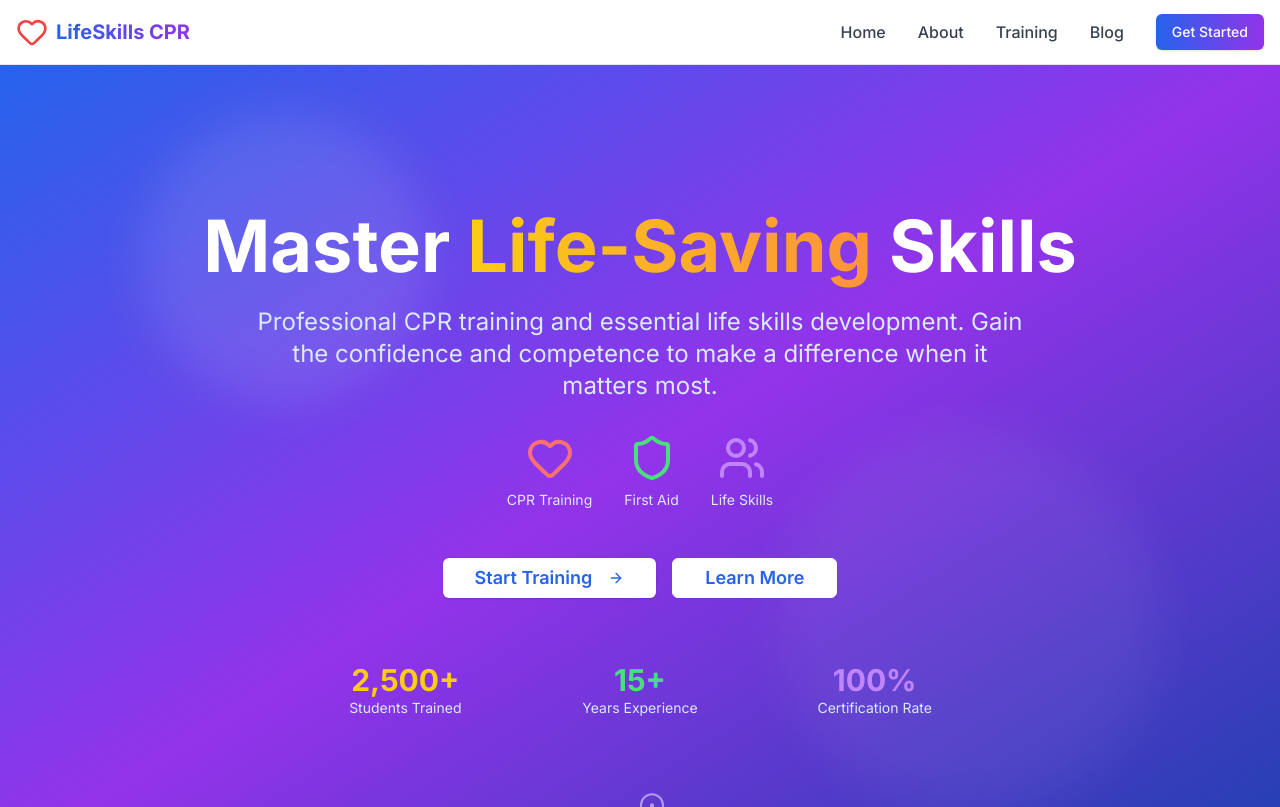
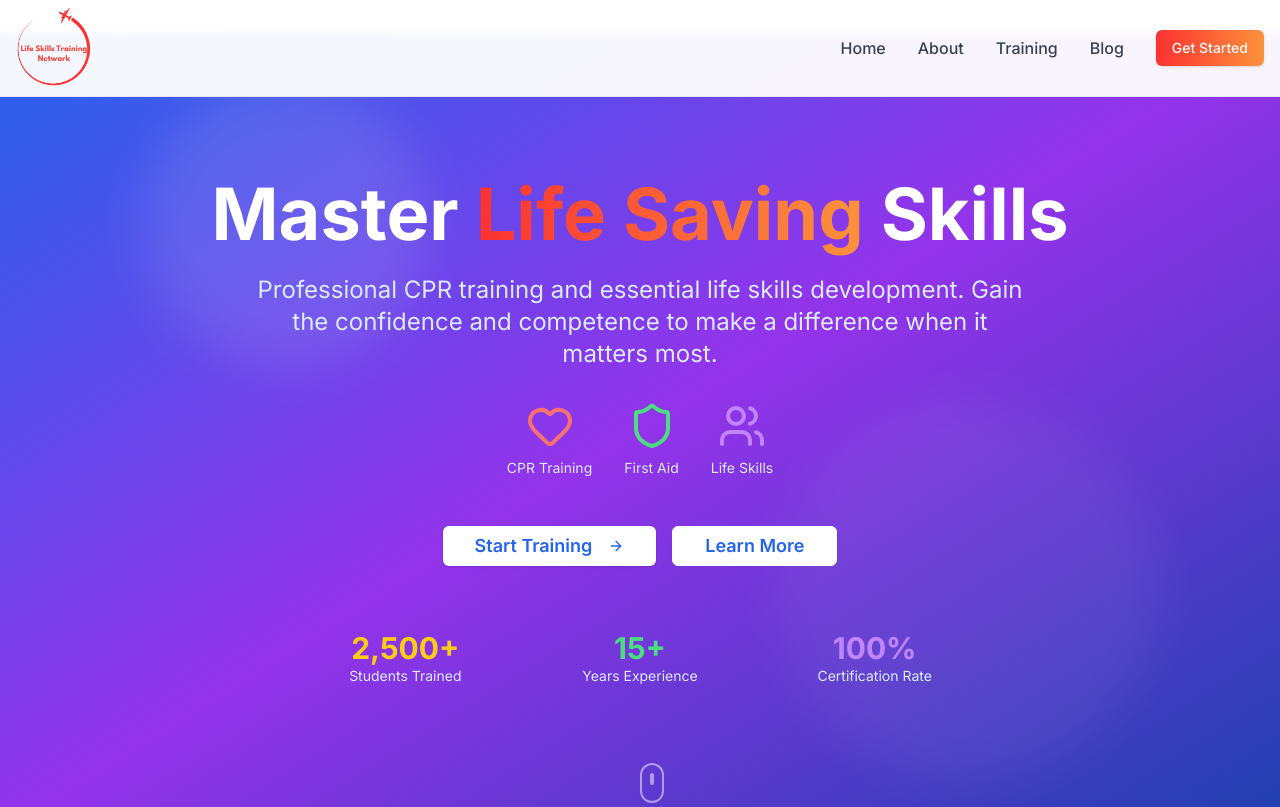
Before and after one commit to EliteWebWrxs/lifeskills, a Next.js app: page / in a window 1280 px wide. Shown: the top 807 px of the page. Built offline with nearby package versions, Linux system fonts and the light colour scheme.

Commit message:
update to main page

```diff
--- a/app/(blog)/layout.tsx
+++ b/app/(blog)/layout.tsx
@@ -33,7 +33,7 @@ export const metadata: Metadata = {
   openGraph: {
     type: "website",
     locale: "en_US",
-    url: "https://lifeskillscpr.com",
+    url: "https://www.mylifeskills.org",
     title: "LifeSkills CPR | Professional Training & Certification",
     description:
       "Professional life skills and CPR training courses. Get certified with expert instruction.",
@@ -44,10 +44,6 @@ export const metadata: Metadata = {
     title: "LifeSkills CPR | Professional Training & Certification",
     description:
       "Professional life skills and CPR training courses. Get certified with expert instruction.",
-    creator: "@lifeskillscpr",
-  },
-  verification: {
-    google: "your-google-verification-code",
   },
 };
 
@@ -60,7 +56,7 @@ export default function RootLayout({
     <html lang="en">
       <body className={inter.className}>
         <Header />
-        <main className="pt-16">{children}</main>
+        <main className="pt-8">{children}</main>
         <Footer />
       </body>
     </html>
--- a/app/(blog)/page.tsx
+++ b/app/(blog)/page.tsx
@@ -21,11 +21,11 @@ export const metadata: Metadata = {
 
 export default function HomePage() {
   return (
-    <main>
+    <>
       <Hero />
       <Features />
       <Stats />
       <CTA />
-    </main>
+    </>
   );
 }
--- a/app/globals.css
+++ b/app/globals.css
@@ -29,6 +29,7 @@
     --chart-3: 197 37% 24%;
     --chart-4: 43 74% 66%;
     --chart-5: 27 87% 67%;
+    --red: #fb3131;
   }
 
   .dark {
--- a/components/layout/footer.tsx
+++ b/components/layout/footer.tsx
@@ -1,6 +1,7 @@
 "use client";
 
 import Link from "next/link";
+import Image from "next/image";
 import {
   Heart,
   Phone,
@@ -17,7 +18,7 @@ const navigation = {
     { name: "Home", href: "/" },
     { name: "About", href: "/about" },
     { name: "Training", href: "/training" },
-    { name: "Blog", href: "/blog" },
+    { name: "Blog", href: "/posts" },
   ],
   training: [
     { name: "CPR Certification", href: "/training#cpr" },
@@ -28,7 +29,7 @@ const navigation = {
   legal: [
     { name: "Privacy Policy", href: "/privacy" },
     { name: "Terms of Service", href: "/terms" },
-    { name: "Refund Policy", href: "/refund" },
+    // { name: "Refund Policy", href: "/refund" },
   ],
   social: [
     { name: "Facebook", href: "#", icon: Facebook },
@@ -46,8 +47,13 @@ export default function Footer() {
           {/* Company Info */}
           <div className="lg:col-span-1">
             <Link href="/" className="flex items-center gap-2 mb-6">
-              <Heart className="h-8 w-8 text-red-500" />
-              <span className="text-xl font-bold">LifeSkills CPR</span>
+              <Image
+                src="./lifeSkillsLogo.webp"
+                alt="Life Skills Training Network"
+                width={300}
+                height={300}
+                className="h-32 w-auto object-contain"
+              />
             </Link>
             <p className="text-gray-400 mb-6 leading-relaxed">
               Professional life skills and CPR training to empower individuals
@@ -56,15 +62,19 @@ export default function Footer() {
             <div className="space-y-3">
               <div className="flex items-center gap-3 text-gray-400">
                 <Phone className="h-4 w-4" />
-                <span>(555) 123-4567</span>
+                <a href="tel:8134330688">(813) 433-0688</a>
               </div>
               <div className="flex items-center gap-3 text-gray-400">
                 <Mail className="h-4 w-4" />
-                <span>info@lifeskillscpr.com</span>
+                <a href="mailto:info@mylifeskills.org">
+                  info@lifeskillscpr.com
+                </a>
               </div>
               <div className="flex items-center gap-3 text-gray-400">
                 <MapPin className="h-4 w-4" />
-                <span>123 Training Center Ave, City, ST 12345</span>
+                <span>
+                  13194 U. S. Highway 301 S Suite 170, Riverview, FL 33578
+                </span>
               </div>
             </div>
           </div>
--- a/components/layout/header.tsx
+++ b/components/layout/header.tsx
@@ -4,13 +4,14 @@ import { useState } from "react";
 import { motion } from "framer-motion";
 import Link from "next/link";
 import { Button } from "@/components/ui/button";
-import { Heart, Menu, X } from "lucide-react";
+import { Menu, X } from "lucide-react";
+import Image from "next/image";
 
 const navigation = [
   { name: "Home", href: "/" },
   { name: "About", href: "/about" },
   { name: "Training", href: "/training" },
-  { name: "Blog", href: "/blog" },
+  { name: "Blog", href: "/posts" },
 ];
 
 export default function Header() {
@@ -19,13 +20,16 @@ export default function Header() {
   return (
     <header className="fixed top-0 w-full bg-white/95 backdrop-blur-sm border-b border-gray-200 z-50">
       <div className="container mx-auto px-4">
-        <div className="flex items-center justify-between h-16">
+        <div className="flex items-center justify-between h-24">
           {/* Logo */}
           <Link href="/" className="flex items-center gap-2">
-            <Heart className="h-8 w-8 text-red-500" />
-            <span className="text-xl font-bold bg-gradient-to-r from-blue-600 to-purple-600 bg-clip-text text-transparent">
-              LifeSkills CPR
-            </span>
+            <Image
+              src="./lifeSkillsLogo.webp"
+              alt="Life Skills Training Network"
+              width={300}
+              height={300}
+              className="h-20 w-auto object-contain"
+            />
           </Link>
 
           {/* Desktop Navigation */}
@@ -39,7 +43,7 @@ export default function Header() {
                 {item.name}
               </Link>
             ))}
-            <Button className="bg-gradient-to-r from-blue-600 to-purple-600 hover:from-blue-700 hover:to-purple-700">
+            <Button className="bg-gradient-to-r from-dangerRed to-orange-400 hover:from-dangerRed hover:to-orange-700">
               Get Started
             </Button>
           </nav>
@@ -69,7 +73,7 @@ export default function Header() {
                   {item.name}
                 </Link>
               ))}
-              <Button className="bg-gradient-to-r from-blue-600 to-purple-600 hover:from-blue-700 hover:to-purple-700 w-fit">
+              <Button className="bg-gradient-to-r from-dangerRed to-orange-400 hover:from-blue-700 hover:to-purple-700 w-fit">
                 Get Started
               </Button>
             </nav>
--- a/components/sections/cta.tsx
+++ b/components/sections/cta.tsx
@@ -77,7 +77,7 @@ export default function CTA() {
             </Button>
           </motion.div>
 
-          <motion.div
+          {/* <motion.div
             initial={{ opacity: 0, y: 20 }}
             whileInView={{ opacity: 1, y: 0 }}
             transition={{ duration: 0.8, delay: 0.5 }}
@@ -92,7 +92,7 @@ export default function CTA() {
               <Mail className="h-5 w-5" />
               <span>info@lifeskillscpr.com</span>
             </div>
-          </motion.div>
+          </motion.div> */}
         </motion.div>
       </div>
     </section>
--- a/components/sections/hero.tsx
+++ b/components/sections/hero.tsx
@@ -46,8 +46,8 @@ export default function Hero() {
             transition={{ duration: 0.8 }}
           >
             Master{" "}
-            <span className="bg-gradient-to-r from-yellow-400 to-orange-400 bg-clip-text text-transparent">
-              Life-Saving
+            <span className="bg-gradient-to-r from-dangerRed to-orange-400 bg-clip-text text-transparent">
+              Life Saving
             </span>{" "}
             Skills
           </motion.h1>
@@ -105,7 +105,7 @@ export default function Hero() {
               <Button
                 size="lg"
                 variant="outline"
-                className="border-white text-blue-600 hover:bg-white hover:text-blue-600 font-semibold px-8 py-4 text-lg"
+                className="border-white text-blue-600 hover:bg-blue-50 hover:text-blue-600 font-semibold px-8 py-4 text-lg"
               >
                 Learn More
               </Button>
--- a/tailwind.config.ts
+++ b/tailwind.config.ts
@@ -13,100 +13,101 @@ const config: Config = {
   theme: {
     container: {
       center: true,
-  		padding: '2rem',
+      padding: "2rem",
       screens: {
-  			'2xl': '1400px'
-  		}
+        "2xl": "1400px",
+      },
     },
     extend: {
       colors: {
-  			border: 'hsl(var(--border))',
-  			input: 'hsl(var(--input))',
-  			ring: 'hsl(var(--ring))',
-  			background: 'hsl(var(--background))',
-  			foreground: 'hsl(var(--foreground))',
+        border: "hsl(var(--border))",
+        input: "hsl(var(--input))",
+        dangerRed: "#FB3131",
+        ring: "hsl(var(--ring))",
+        background: "hsl(var(--background))",
+        foreground: "hsl(var(--foreground))",
         primary: {
-  				DEFAULT: 'hsl(var(--primary))',
-  				foreground: 'hsl(var(--primary-foreground))'
+          DEFAULT: "hsl(var(--primary))",
+          foreground: "hsl(var(--primary-foreground))",
         },
         secondary: {
-  				DEFAULT: 'hsl(var(--secondary))',
-  				foreground: 'hsl(var(--secondary-foreground))'
+          DEFAULT: "hsl(var(--secondary))",
+          foreground: "hsl(var(--secondary-foreground))",
         },
         destructive: {
-  				DEFAULT: 'hsl(var(--destructive))',
-  				foreground: 'hsl(var(--destructive-foreground))'
+          DEFAULT: "hsl(var(--destructive))",
+          foreground: "hsl(var(--destructive-foreground))",
         },
         muted: {
-  				DEFAULT: 'hsl(var(--muted))',
-  				foreground: 'hsl(var(--muted-foreground))'
+          DEFAULT: "hsl(var(--muted))",
+          foreground: "hsl(var(--muted-foreground))",
         },
         accent: {
-  				DEFAULT: 'hsl(var(--accent))',
-  				foreground: 'hsl(var(--accent-foreground))'
+          DEFAULT: "hsl(var(--accent))",
+          foreground: "hsl(var(--accent-foreground))",
         },
         popover: {
-  				DEFAULT: 'hsl(var(--popover))',
-  				foreground: 'hsl(var(--popover-foreground))'
+          DEFAULT: "hsl(var(--popover))",
+          foreground: "hsl(var(--popover-foreground))",
         },
         card: {
-  				DEFAULT: 'hsl(var(--card))',
-  				foreground: 'hsl(var(--card-foreground))'
+          DEFAULT: "hsl(var(--card))",
+          foreground: "hsl(var(--card-foreground))",
         },
         chart: {
-  				'1': 'hsl(var(--chart-1))',
-  				'2': 'hsl(var(--chart-2))',
-  				'3': 'hsl(var(--chart-3))',
-  				'4': 'hsl(var(--chart-4))',
-  				'5': 'hsl(var(--chart-5))'
-  			}
+          "1": "hsl(var(--chart-1))",
+          "2": "hsl(var(--chart-2))",
+          "3": "hsl(var(--chart-3))",
+          "4": "hsl(var(--chart-4))",
+          "5": "hsl(var(--chart-5))",
+        },
       },
       borderRadius: {
-  			lg: 'var(--radius)',
-  			md: 'calc(var(--radius) - 2px)',
-  			sm: 'calc(var(--radius) - 4px)'
+        lg: "var(--radius)",
+        md: "calc(var(--radius) - 2px)",
+        sm: "calc(var(--radius) - 4px)",
       },
       keyframes: {
-  			'accordion-down': {
+        "accordion-down": {
           from: {
-  					height: '0'
+            height: "0",
           },
           to: {
-  					height: 'var(--radix-accordion-content-height)'
-  				}
+            height: "var(--radix-accordion-content-height)",
           },
-  			'accordion-up': {
+        },
+        "accordion-up": {
           from: {
-  					height: 'var(--radix-accordion-content-height)'
+            height: "var(--radix-accordion-content-height)",
           },
           to: {
-  					height: '0'
-  				}
+            height: "0",
+          },
         },
         float: {
-  				'0%, 100%': {
-  					transform: 'translateY(0px)'
+          "0%, 100%": {
+            transform: "translateY(0px)",
           },
-  				'50%': {
-  					transform: 'translateY(-20px)'
-  				}
+          "50%": {
+            transform: "translateY(-20px)",
+          },
         },
         pulse: {
-  				'0%, 100%': {
-  					opacity: '1'
+          "0%, 100%": {
+            opacity: "1",
           },
-  				'50%': {
-  					opacity: '.5'
-  				}
-  			}
+          "50%": {
+            opacity: ".5",
+          },
+        },
       },
       animation: {
-  			'accordion-down': 'accordion-down 0.2s ease-out',
-  			'accordion-up': 'accordion-up 0.2s ease-out',
-  			float: 'float 6s ease-in-out infinite',
-  			'pulse-slow': 'pulse 4s cubic-bezier(0.4, 0, 0.6, 1) infinite'
-  		}
-  	}
+        "accordion-down": "accordion-down 0.2s ease-out",
+        "accordion-up": "accordion-up 0.2s ease-out",
+        float: "float 6s ease-in-out infinite",
+        "pulse-slow": "pulse 4s cubic-bezier(0.4, 0, 0.6, 1) infinite",
+      },
+    },
   },
   plugins: [require("tailwindcss-animate")],
 } satisfies Config;
```
Also changed, not shown: app/(blog)/about/page.tsx (added, +7 -0 lines), app/(blog)/posts/page.tsx (added, +7 -0 lines), app/(blog)/training/page.tsx (added, +7 -0 lines), public/lifeSkillsLogo.webp (added), 1 other file (tests, documents, lock files or other folders). Lines whose indentation alone changed are shown as unchanged.
